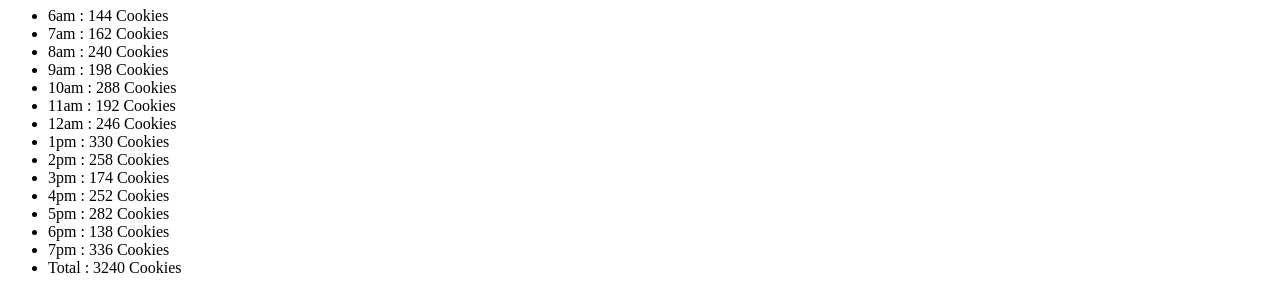
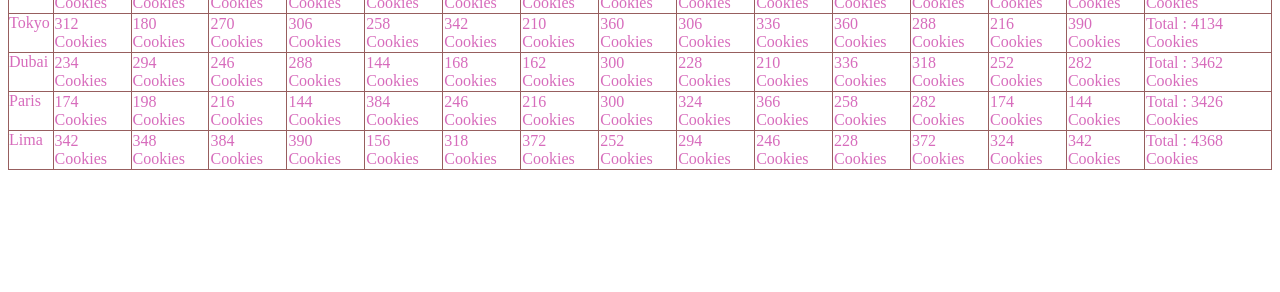
Before and after one commit to nemaaalqetami/cookies-stand, a plain HTML site: page sales.html in a window 1280 px wide. Shown: the part 73-365 px from the top of the page. Drawn offline with Linux system fonts and the light colour scheme.

Commit message:
create constroctor and make table

```diff
--- a/css/style.css
+++ b/css/style.css
@@ -0,0 +1,10 @@
+.table{
+ border-collapse: collapse;
+ border: 1px solid rgb(151, 94, 94);
+
+}
+
+
+#tr{
+    color: rgba(189, 11, 144, 0.603);
+}
--- a/js/app.js
+++ b/js/app.js
@@ -1,8 +1,32 @@
 'use straict';
 
 
-let hours = ['6am','7am','8am','9am','10am','11am','12am','1pm','2pm','3pm','4pm','5pm','6pm','7pm'];
-let main = document.getElementById('demo');
+let hours = [' ','6am','7am','8am','9am','10am','11am','12am','1pm','2pm','3pm','4pm','5pm','6pm','7pm','Daily Location Total'];
+let totalAvgPeerHour = [0,0,0,0,0,0,0,0,0,0,0,0,0,0];
+
+let table= document.getElementById('table');
+
+
+
+function rndomCus (min,max){
+  return Math.floor(Math.random() * (max - min +1) + min);
+}
+
+function getTime(){
+  let head = document.createElement('thead');
+table.appendChild(head) ;
+let th;
+for(let i=0 ;i<hours.length;i++){
+  th = document.createElement('th');
+  th.innerText = hours[i];
+  head.appendChild(th);
+ th.setAttribute("class","table");
+}
+
+}
+
+
+getTime();
 
 
 
@@ -11,178 +35,109 @@ let main = document.getElementById('demo');
 
 
 
-let seattle ={
-  name :'Seattle',
-  min : 23,
-  max : 65,
-  avg : Math.floor(6.3),
-  randomCustomer :0,
-
-
- getCustomerRandomly:function(){
-  let cust = this.randomCustomer;
- cust= rndomCus(this.min,this.max);
-
-   return cust;
- },
-
- getavg : function(){
-
-
-     return this.getCustomerRandomly() * this.avg;
- }
-
-};
-
-
-
- let tokyo ={
-  name :'Tokoy',
-  min : 3,
-  max : 24,
-  avg : Math.floor(1.2),
-  randomCustomer :0,
-
-
- getCustomerRandomly:function(){
-  let cust = tokyo.randomCustomer;
- cust= rndomCus(tokyo.min,tokyo.max);
-
-   return cust;
- },
-
- getavg : function(){
-
-
-  return this.getCustomerRandomly() * this.avg;
-}
- };
-
-
- let dubai ={
-  name :'Dubai',
-  min : 11,
-  max : 38,
-  avg : Math.floor(3.7),
-  randomCustomer :0,
-
- getCustomerRandomly:function(){
-  let cust = dubai.randomCustomer;
- cust= rndomCus(dubai.min,dubai.max);
-
-   return cust;
- },
-
- getavg : function(){
-
-
-  return this.getCustomerRandomly() * this.avg;
-}
-
- };
-
- let paris ={
-  name :'Paris',
-  min : 20,
-  max : 38,
-  avg : Math.floor(2.3),
-  randomCustomer :0,
-
-
- getCustomerRandomly:function(){
-  let cust = paris.randomCustomer;
- cust= rndomCus(paris.min,paris.max);
-
-   return cust;
- },
-
- getavg : function(){
-
-
-  return this.getCustomerRandomly() * this.avg;
-}
- };
-
-
- let lima ={
-   name :'Lima',
-  min : 2,
-  max : 16,
-  avg : Math.floor(4.6),
-  randomCustomer :0,
-
-
- getCustomerRandomly:function(){
-  let cust = lima.randomCustomer;
- cust= rndomCus(lima.min,lima.max);
-
-   return cust;
- },
-
- getavg : function(){
-
-
-  return this.getCustomerRandomly() * this.avg;
-}
- };
-
-
-
-function rndomCus (min,max){
-    return Math.floor(Math.random() * (max - min +1) + min);
-}
 
 
 
 
 
-function gitOrder(cityName){
- let h3 =  document.createElement('h1');
-  h3.innerText= cityName;
-
-  main.appendChild(h3);
-  let unorderList = document.createElement('ul');
-  main.appendChild(unorderList);
-
-
-  let listItem ;
-
-   let peerAve;
-  let total = 0;
-
-  for(let i=0;i<14;i++)
-  {
 
 
 
-     listItem = document.createElement('li');
-
-    peerAve = seattle.getavg();
-
-     listItem.innerText = hours[i] +" :  " + peerAve + " "+'Cookies';
-              total+=peerAve ;
-
-   console.log(total);
-     unorderList.appendChild(listItem);
+ function City(name,min,max,avg,randomCustomer){
+  this.name=name;
+  this.min=min;
+  this.max=max;
+  this.avg=avg;
+  this.randomCustomer = randomCustomer;
 
 
 
 
+}
 
-   }
+City.prototype.getCustomerRandomly=function(){
+  let cust = this.randomCustomer;
+ cust= rndomCus(this.min,this.max);
 
-   let tot = document.createElement('li');
-   tot.innerText ='Total : '+ total + " "+ 'Cookies';
-
-  unorderList.appendChild(tot);
+   return cust;
+ };
 
 
-}
+City.prototype.getavg = function(){
+
+  return  this.getCustomerRandomly()* this.avg  ;
+
+};
+
+let seattle = new City('Seattle',23,65,Math.floor(6.3),0);
+let tokyo = new City('Tokyo',3,24,Math.floor(1.2),0);
+let dubai = new City('Dubai',11,38,Math.floor(3.7),0);
+let paris = new City('Paris',30,38,Math.floor(2.3),0);
+let lima  = new City('Lima',2,16,Math.floor(4.6),0);
+
+
+render(seattle.name);
 
 
 
-gitOrder(seattle.name);
-  gitOrder(tokyo.name);
- gitOrder(dubai.name);
-  gitOrder(paris.name);
-   gitOrder(lima.name);
+render(tokyo.name);
+
+
+
+render(dubai.name);
+
+console.log(dubai.getavg());
+
+
+render(paris.name);
+
+
+render(lima.name);
+
+
+
+
+function render(cityName){
+
+  let tr =  document.createElement('tr');
+   tr.innerText= cityName;
+
+  tr.setAttribute("class","table");
+  tr.setAttribute("id","tr");
+   table.appendChild(tr);
+   table.setAttribute('class','table');
+
+   let listItem ;
+
+    let peerAve;
+
+
+   let total = 0;
+
+   for(let i=0;i<hours.length-2;i++)
+   {
+
+
+      listItem = document.createElement('td');
+       listItem.setAttribute("class","table")
+     peerAve= seattle.getavg();
+
+
+      listItem.innerText = peerAve + " "+'Cookies';
+            total+=peerAve ;
+
+
+
+      tr.appendChild(listItem);
+
+    }
+
+    let tot = document.createElement('td');
+    tot.innerText ='Total : '+ total + " "+ 'Cookies';
+
+  tr.appendChild(tot);
+
+
+
+
+ }
--- a/sales.html
+++ b/sales.html
@@ -5,10 +5,21 @@
     <meta http-equiv="X-UA-Compatible" content="IE=edge">
     <meta name="viewport" content="width=device-width, initial-scale=1.0">
     <title>Document</title>
+    <link rel="stylesheet" href="./css/style.css">
 </head>
 <body>
 
-    <main id = "demo"></main>
+    <main id = "demo">
+
+        <table id = "table">
+
+        </table>
+    </main>
+
+
+
+
+
 
     <script src="./js/app.js"></script>
 </body>
```
